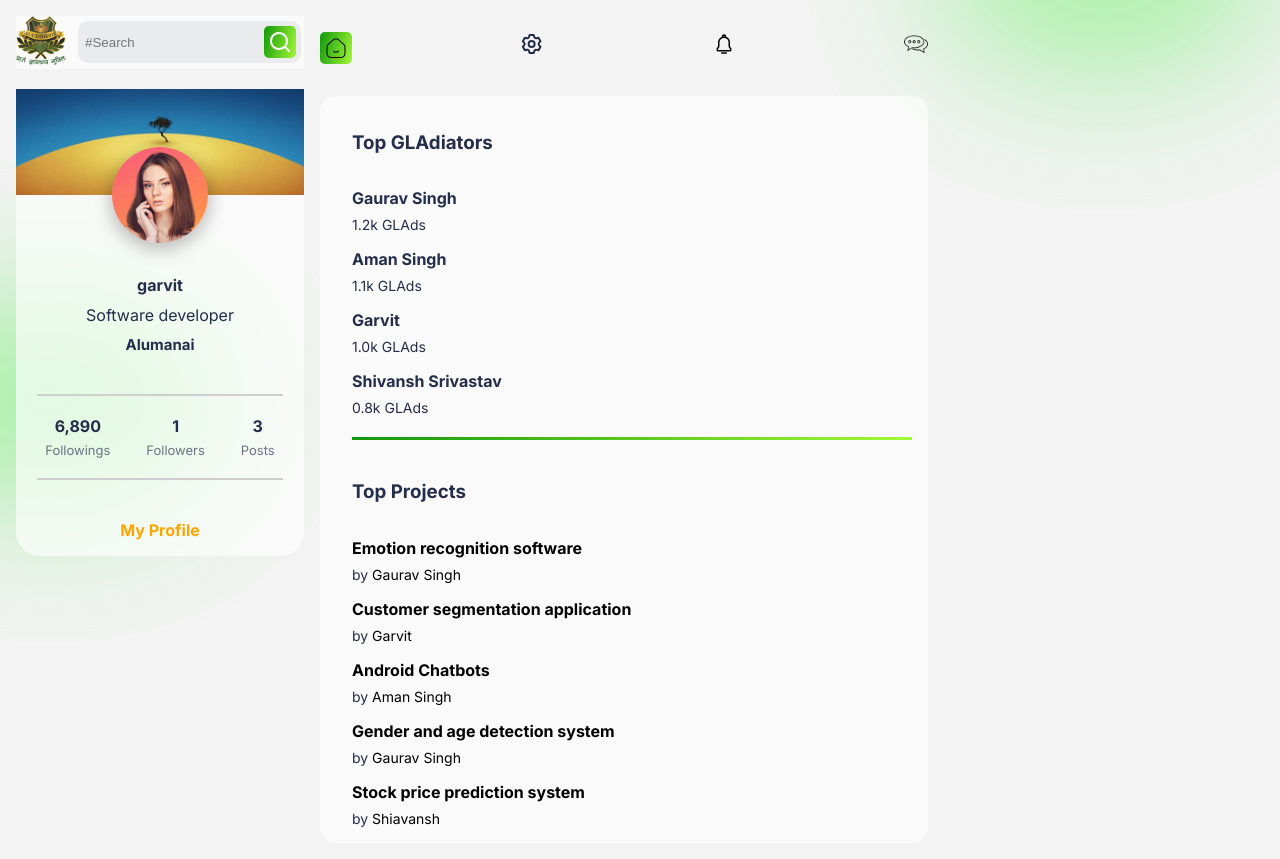
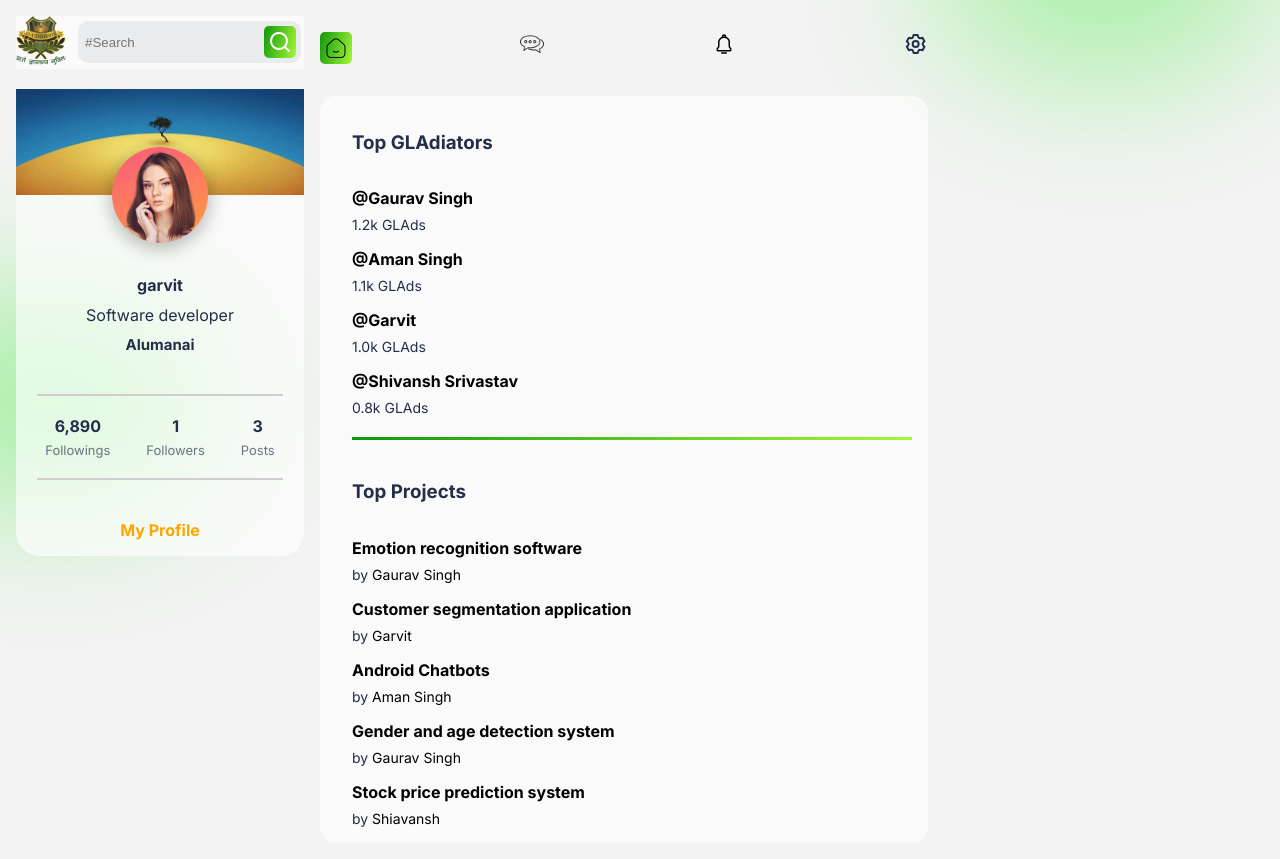
Before and after one commit to aman220/community_GLA, a React (Create React App) app: page / in a window 1280 px wide. Built offline with nearby package versions, Linux system fonts and the light colour scheme.

Commit message:
2-nd commit
by gaurav for right side nav

```diff
--- a/src/components/RightSide/RightSide.jsx
+++ b/src/components/RightSide/RightSide.jsx
@@ -14,13 +14,13 @@ const RightSide = () => {
             <img src={Home} alt="" />
             </div>
             <div className="s-nav-icon">
-            <UilSetting/>
+            <img src={Comment} alt="" />
             </div>
             <div className="s-nav-icon">
             <img src={Noti} alt="" />
             </div>
             <div className="s-nav-icon">
-            <img src={Comment} alt="" />
+            <UilSetting/>
             </div>
         </div>
 
--- a/src/components/TrendCard/TrendCard.jsx
+++ b/src/components/TrendCard/TrendCard.jsx
@@ -10,7 +10,7 @@ const TrendCard = () => {
         {TrendData.map((trend)=>{
             return(
                 <div className="trend">
-                    <span>{trend.name}</span>
+                    <span><a href="javascript:;">@{trend.name}</a></span>
                     <span>{trend.glads} GLAds</span>
                 </div>
             )
```
